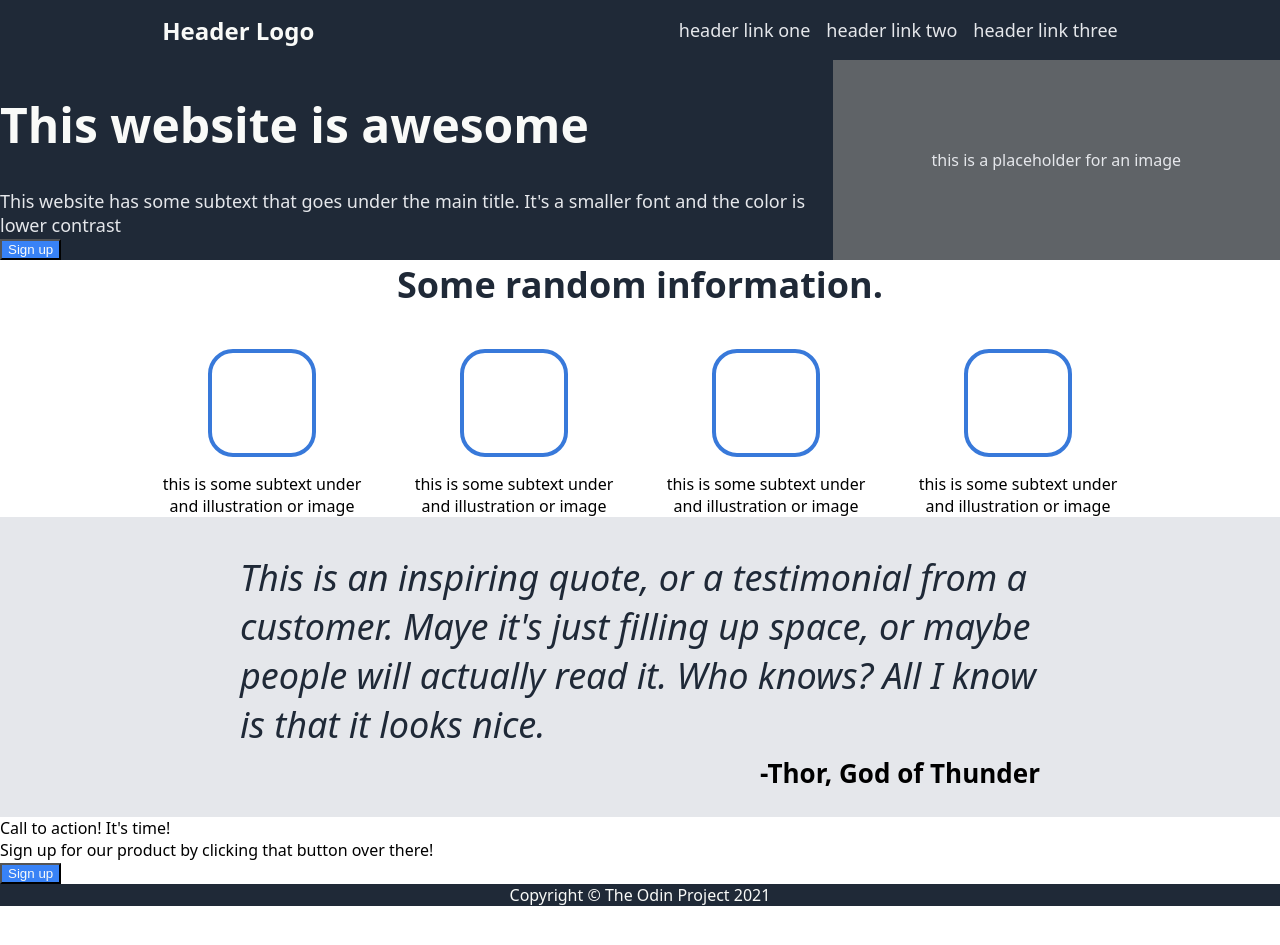
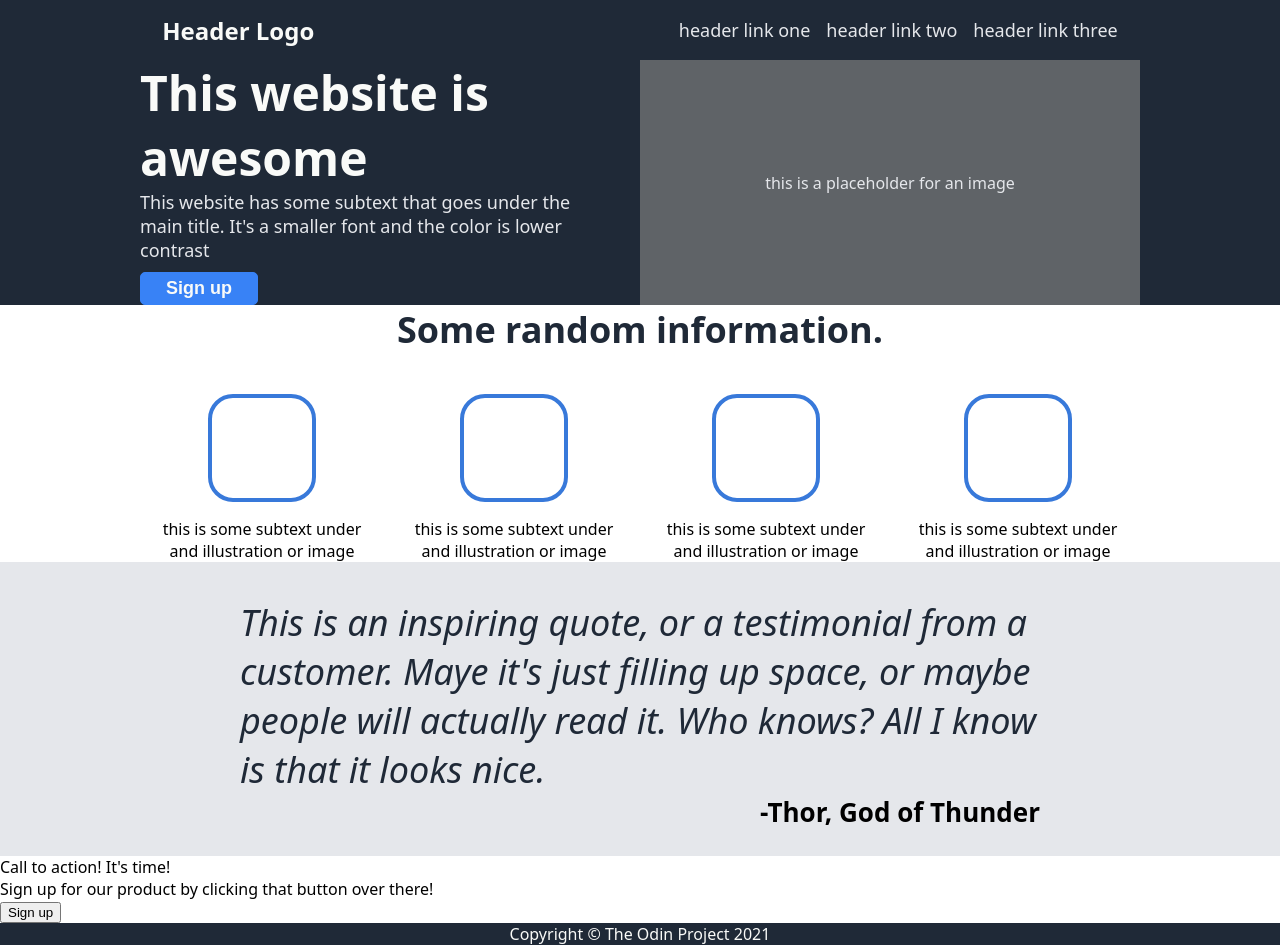
Before and after one commit to Zooney-17/landing-page, a plain HTML site: page index.html in a window 1280 px wide. Before the commit the page ends 906 px from the top, so only its background shows below. Drawn offline with Linux system fonts and the light colour scheme.

Commit message:
Organize and adjust Hero Text section

```diff
--- a/style.css
+++ b/style.css
@@ -45,22 +45,36 @@ a {
     background: #1f2937;
     display: flex;
     justify-content: center;
+    gap: 50px;
+}
+
+.sign-up {
+    display: flex;
+    flex-direction: column;
+    width: 450px;
 }
 
 .awesome {
     font-size: 48px;
     font-weight: 800;
     color: #f9faf8;
+    margin: 0;
 }
 
 .subtext {
     font-size: 18px;
-    color: #e5e7eb
+    color: #e5e7eb;
+    margin-bottom: 10px;
 }
 
-button {
+.sign-up button {
     background-color: #3882f6;
     color: #f9faf8;
+    border-radius: 5px;
+    border: #3882f6 1px solid;
+    font-size: 18px;
+    font-weight: 600;
+    padding: 5px 25px;
 }
 
 .box {
@@ -131,13 +145,14 @@ button {
     font-style: italic;
     font-size: 36px;
     color: #1F2937;
+    margin-bottom: 0px;
 }
 
 .thor {
     font-weight: 600;
     font-size: 26px;
     align-self: flex-end;
-    margin-top: -30px;
+    margin-top: 0px;
 }
 
 .footer {
```
